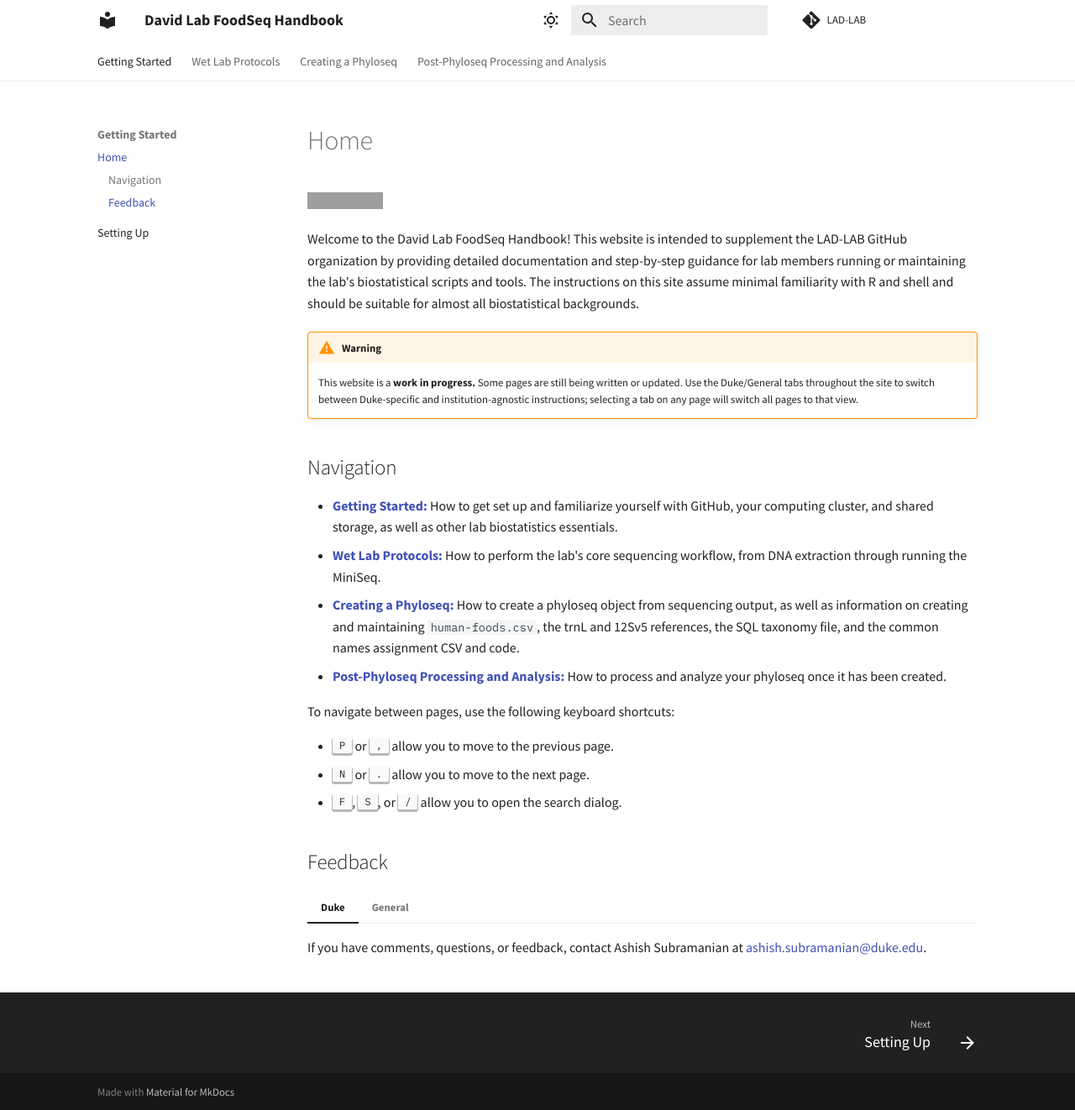
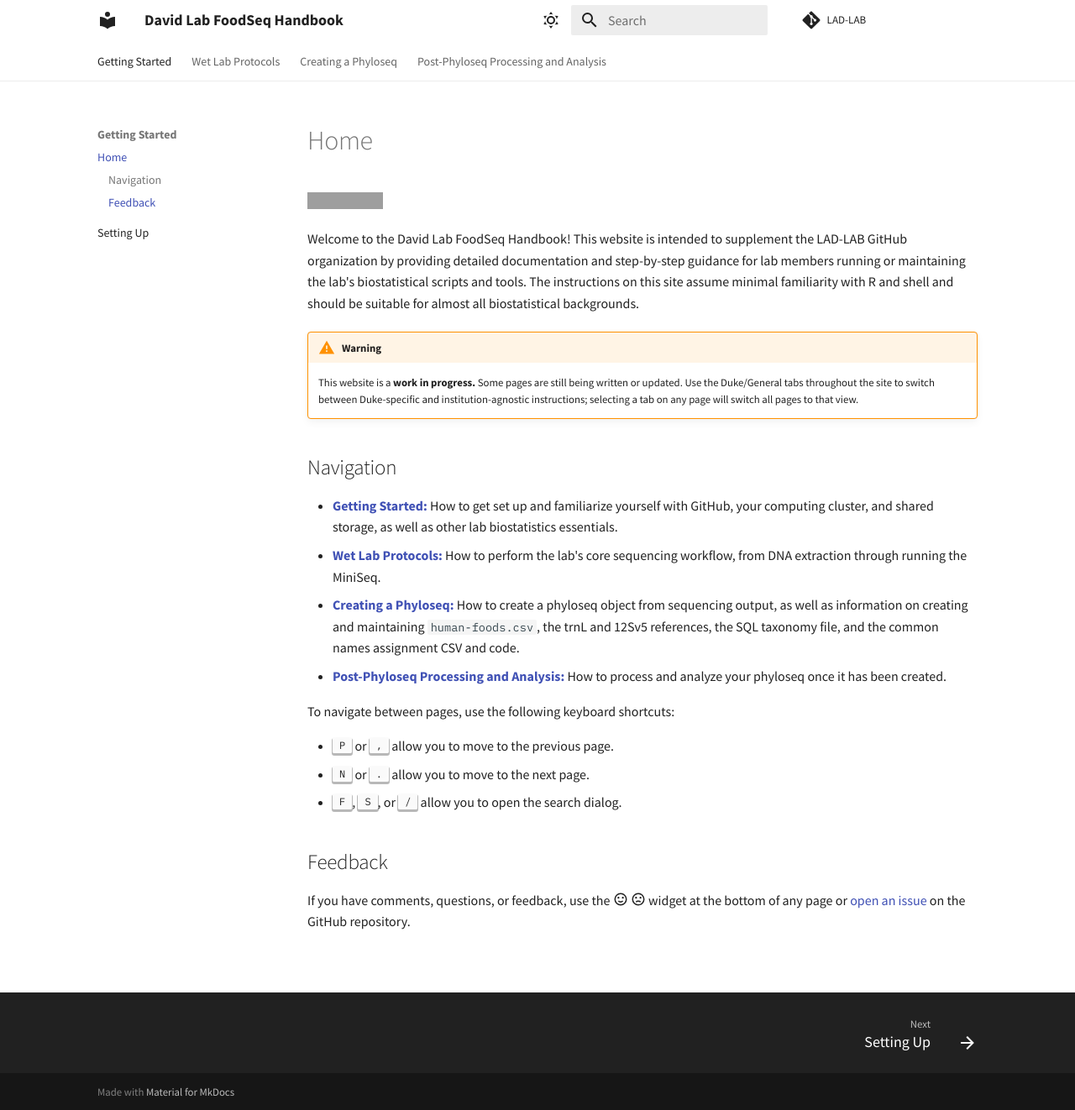
Before and after one commit to LAD-LAB/lad-lab.github.io, an MkDocs documentation site: the page built from docs/index.md, in a window 1280 px wide and 1322 px high. Shown: the whole window at 84% size. Built offline with MkDocs 1.6.1 and Material for MkDocs 9.7.7, drawn with Linux system fonts in a browser that asks for light colours; grey boxes are pictures that could not be loaded.

Commit message:
Adding feedback widget

```diff
--- a/docs/index.md
+++ b/docs/index.md
@@ -23,10 +23,4 @@
 
 ## Feedback
 
-=== "Duke"
-
-    If you have comments, questions, or feedback, contact Ashish Subramanian at [ashish.subramanian@duke.edu](mailto:ashish.subramanian@duke.edu).
-
-=== "General"
-
-    If you have comments, questions, or feedback, [open an issue](https://github.com/LAD-LAB/lad-lab.github.io/issues) on the GitHub repository.
+If you have comments, questions, or feedback, use the :material-emoticon-happy-outline: :material-emoticon-sad-outline: widget at the bottom of any page or [open an issue](https://github.com/LAD-LAB/lad-lab.github.io/issues) on the GitHub repository.
--- a/mkdocs.yml
+++ b/mkdocs.yml
@@ -109,3 +109,17 @@
   analytics:
     provider: google
     property: G-1LM4D2NZZL
+    feedback:
+      title: Was this page helpful?
+      ratings:
+        - icon: material/emoticon-happy-outline
+          name: This page was helpful
+          data: 1
+          note: >-
+            Thanks for your feedback!
+        - icon: material/emoticon-sad-outline
+          name: This page could be improved
+          data: 0
+          note: >-
+            Thanks for your feedback! Help us improve this page by
+            <a href="https://github.com/LAD-LAB/lad-lab.github.io/issues/new/?title=[Feedback]+{title}&body=Page:+{url}%0A%0AFeedback:+" target="_blank" rel="noopener">opening an issue</a>.
```
